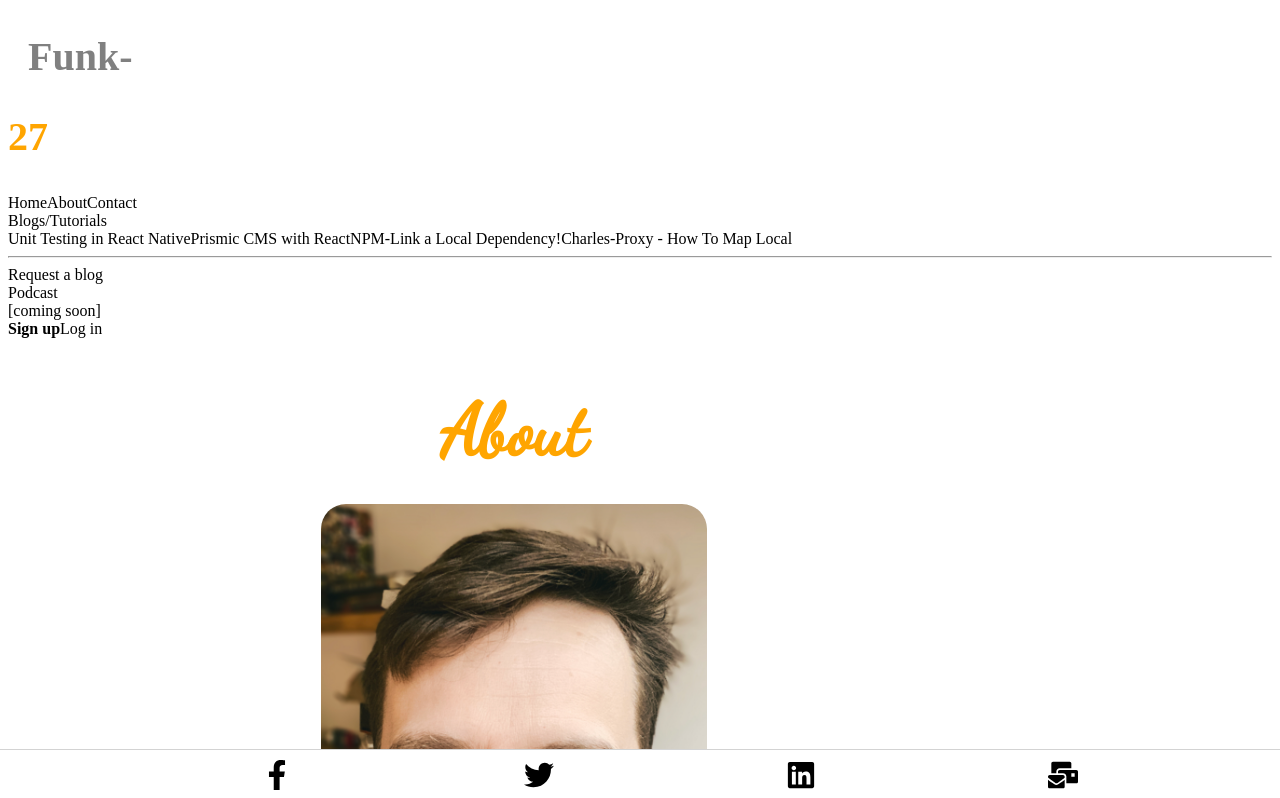
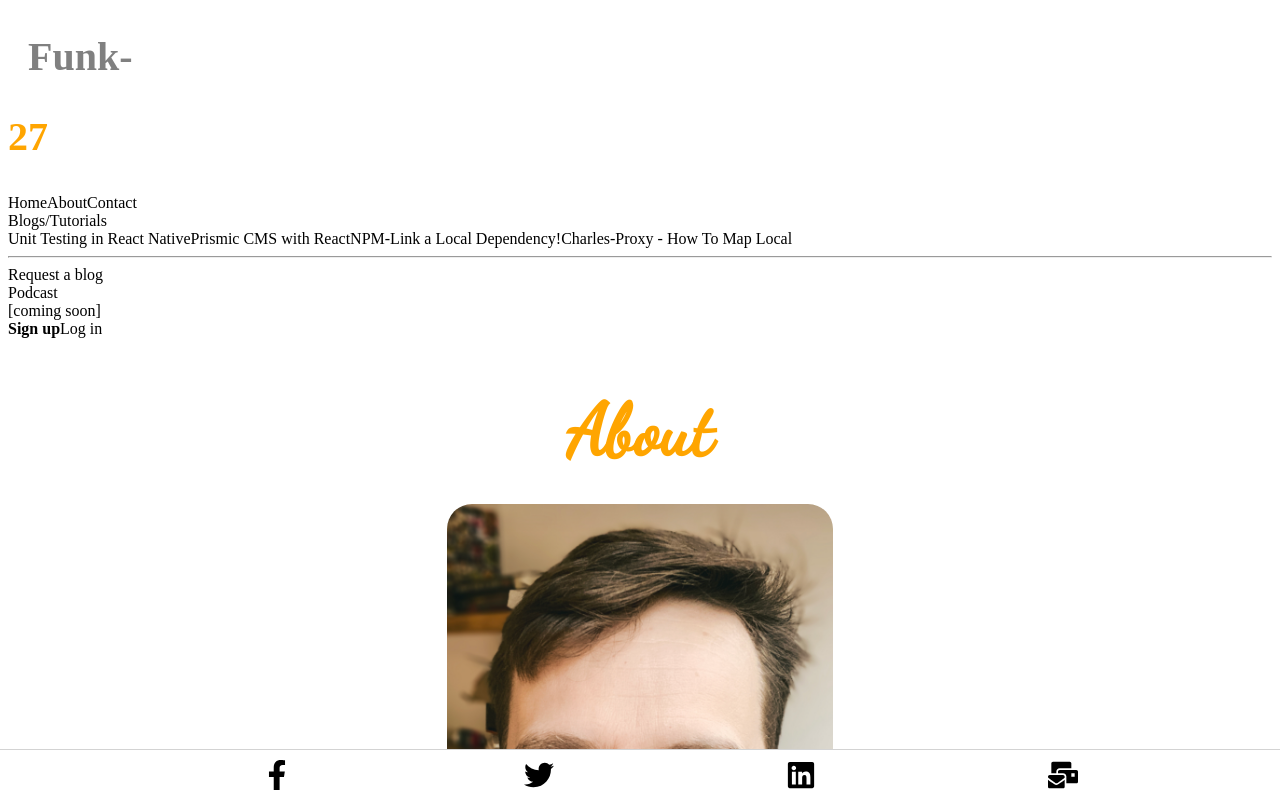
Before and after one commit to Aid19801/funk27_v2, a Next.js app: page /about in a window 1280 px wide. Shown: the top 798 px of the page. Built offline with nearby package versions, Linux system fonts and the light colour scheme.

Commit message:
fixed about page section

```diff
--- a/pages/about.tsx
+++ b/pages/about.tsx
@@ -29,7 +29,7 @@ function About() {
 			</Head>
 
 			<main>
-				<section>
+				<section className="about-section">
 
 					<div className="about__content columns">
 						<div className="about__title_and_picture column">
--- a/scss/global.scss
+++ b/scss/global.scss
@@ -341,3 +341,8 @@ a:hover {
 .contact-section {
 	width: 90%;
 }
+
+.about-section {
+	display: flex;
+	justify-content: center;
+}
```
